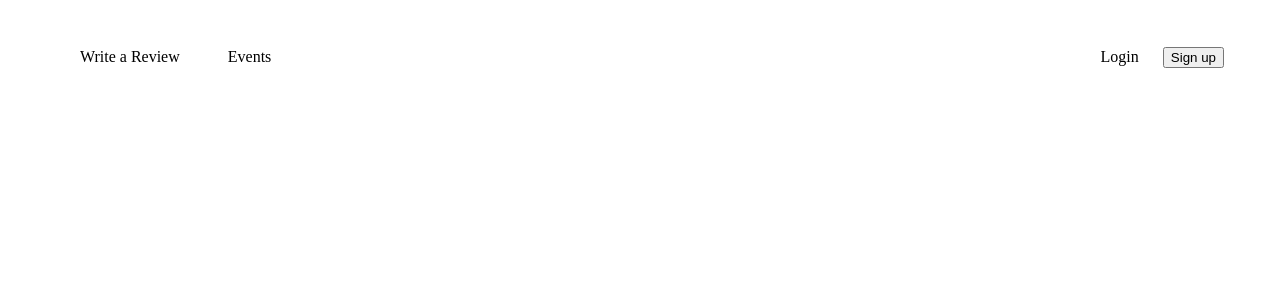
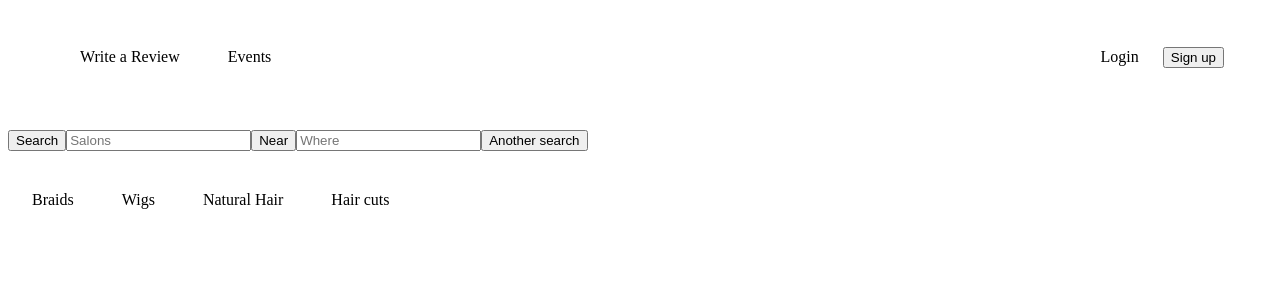
Before and after one commit to Priscillesg/nubian-hair-style, a React (Create React App) app in the folder front-end-nubian-hair-style/: page / in a window 1280 px wide. Shown: the top 300 px of the page. Built offline with nearby package versions, Linux system fonts and the light colour scheme.

Commit message:
Added Searchsuggestions component

```diff
--- a/front-end-nubian-hair-style/src/LandingPage/LandingPage.js
+++ b/front-end-nubian-hair-style/src/LandingPage/LandingPage.js
@@ -1,4 +1,6 @@
 import React from 'react';
+import SearchBar from '../SearchBar/SearchBar';
+import SearchSuggestions from './SearchSuggestions/SearchSuggestions';
 import TopNav from './TopNav/TopNav';
 
 const LandingPage= () => {
@@ -6,8 +8,10 @@ const LandingPage= () => {
     return (
         <div>
             <TopNav/>
+            <SearchBar/>
+            <SearchSuggestions/>
         </div>
-    )
+    );
 }
 
 export default LandingPage
--- /dev/null
+++ b/front-end-nubian-hair-style/src/LandingPage/SearchSuggestions/SearchSuggestions.css
@@ -0,0 +1,3 @@
+.suggestions {
+    display: flex;
+}
--- /dev/null
+++ b/front-end-nubian-hair-style/src/LandingPage/SearchSuggestions/SearchSuggestions.js
@@ -0,0 +1,17 @@
+import React from 'react';
+import './SearchSuggestions.css'
+
+
+const SearchSuggestions = () => {
+
+    return (
+        <div className='suggestions'>
+            <span>Braids</span>
+            <span>Wigs</span>
+            <span>Natural Hair</span>
+            <span>Hair cuts</span>
+        </div>
+    );
+}
+
+export default SearchSuggestions
--- a/front-end-nubian-hair-style/src/LandingPage/TopNav/TopNav.js
+++ b/front-end-nubian-hair-style/src/LandingPage/TopNav/TopNav.js
@@ -17,7 +17,7 @@ const TopNav = () => {
 
 
         </div>
-    )
+    );
 }
 
 export default TopNav
--- /dev/null
+++ b/front-end-nubian-hair-style/src/SearchBar/SearchBar.css
@@ -0,0 +1,3 @@
+.container {
+    display: flex;
+}
--- /dev/null
+++ b/front-end-nubian-hair-style/src/SearchBar/SearchBar.js
@@ -0,0 +1,31 @@
+import React, {useState} from 'react';
+import './SearchBar.css'
+
+
+const SearchBar = (props) => {
+    return (
+        <div>
+            <div className='container'>
+                <p>
+                    <button>Search</button>
+                </p>
+                <p>
+                    <input type="text" className = "input" id="salons" placeholder = "Salons"/>
+                </p>
+                <p>
+                <button>Near</button>
+                </p>
+                <p>
+                    <input type="text" className = "input" id="Where" placeholder = "Where"/>
+                </p>
+                <p>
+                    <button>Another search</button>
+                </p>
+            </div>
+        </div>
+    );
+
+}
+
+
+export default SearchBar
```
Also changed, not shown: 1 other file (tests, documents, lock files or other folders).
